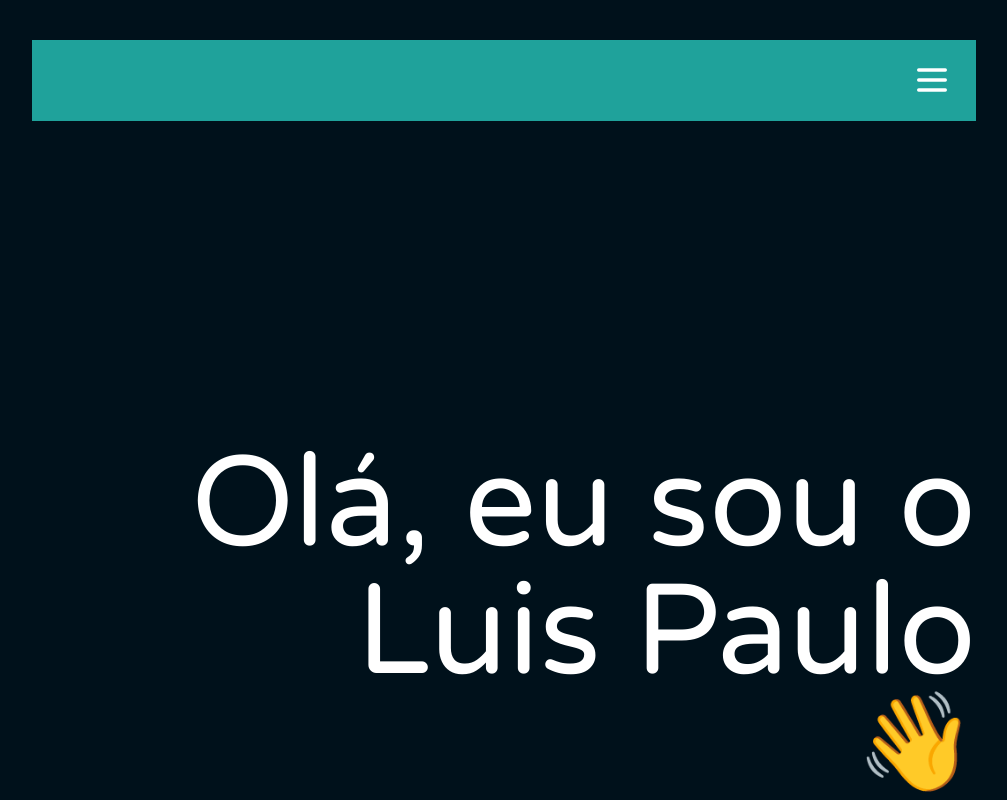
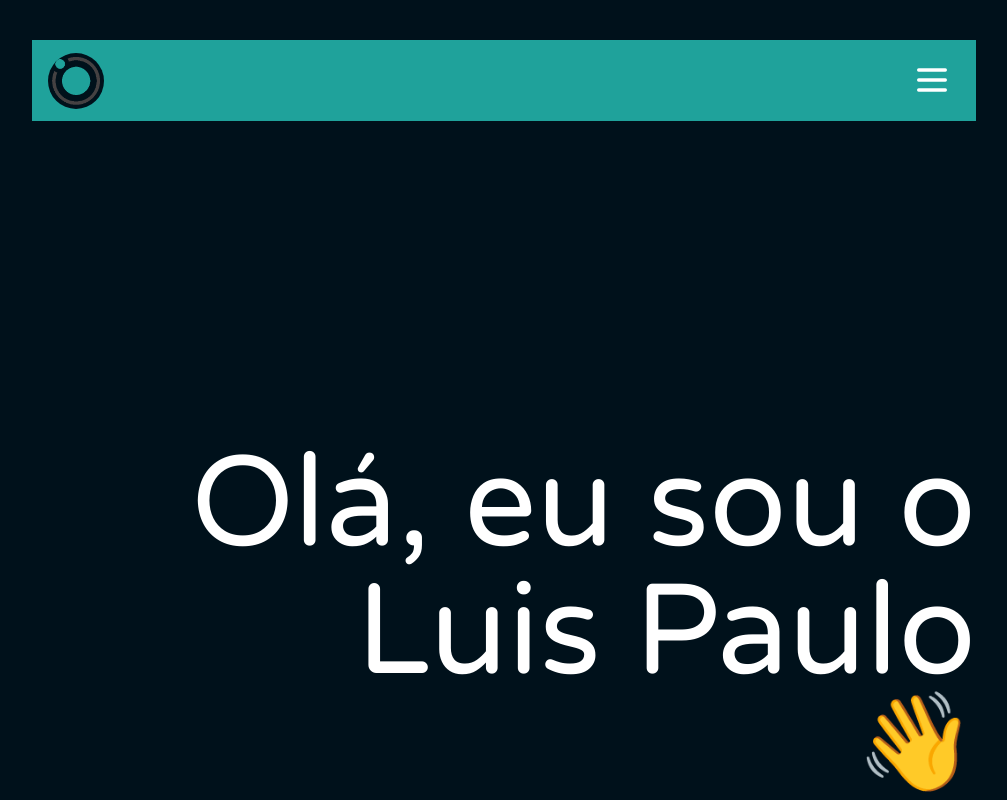
Before and after one commit to mcostalp/mcostalp.github.io, a React (Vite) app: page / in a window 1280 px wide. Shown: the top 800 px of the page, without its empty margins (136-1143 px from the left). Built offline with nearby package versions, Linux system fonts and the light colour scheme.

Commit message:
Img location

```diff
--- a/src/components/Navbar.jsx
+++ b/src/components/Navbar.jsx
@@ -9,9 +9,13 @@ export default function Navbar() {
         <div>
           <div className="flex items-center justify-between py-3 sd:py-5 sd:block">
             <a href="javascript:void(0)">
-              <div
-                className={`text-5xl font-bold background-${"public/images/favicon.png"}`}
-              />
+              <div className="bg-primary rounded-full">
+                <img
+                  className="max-h-14 p-1"
+                  src="src/assets/transparent-logo.png"
+                  alt="Logo"
+                />
+              </div>
             </a>
             <div className="sd:hidden">
               <button
--- a/src/pages/Home.jsx
+++ b/src/pages/Home.jsx
@@ -13,7 +13,7 @@ export default function Home() {
       <p className="text-right text-8xl">&#128075;</p>
       <div className="flex flex-wrap items-center mt-80">
         <div className="basis-1/2 p-8">
-          <img src="public/images/SXJD8621.JPG" alt="Hero Image" />
+          <img src="src/assets/SXJD8621.JPG" alt="Hero Image" />
         </div>
         <div className="basis-1/2">
           <span className="text-6xl">{"<>"}</span>
```
Also changed, not shown: src/assets/SXJD8621.JPG (renamed from public/images/SXJD8621.JPG), src/assets/transparent-logo.png (added).
